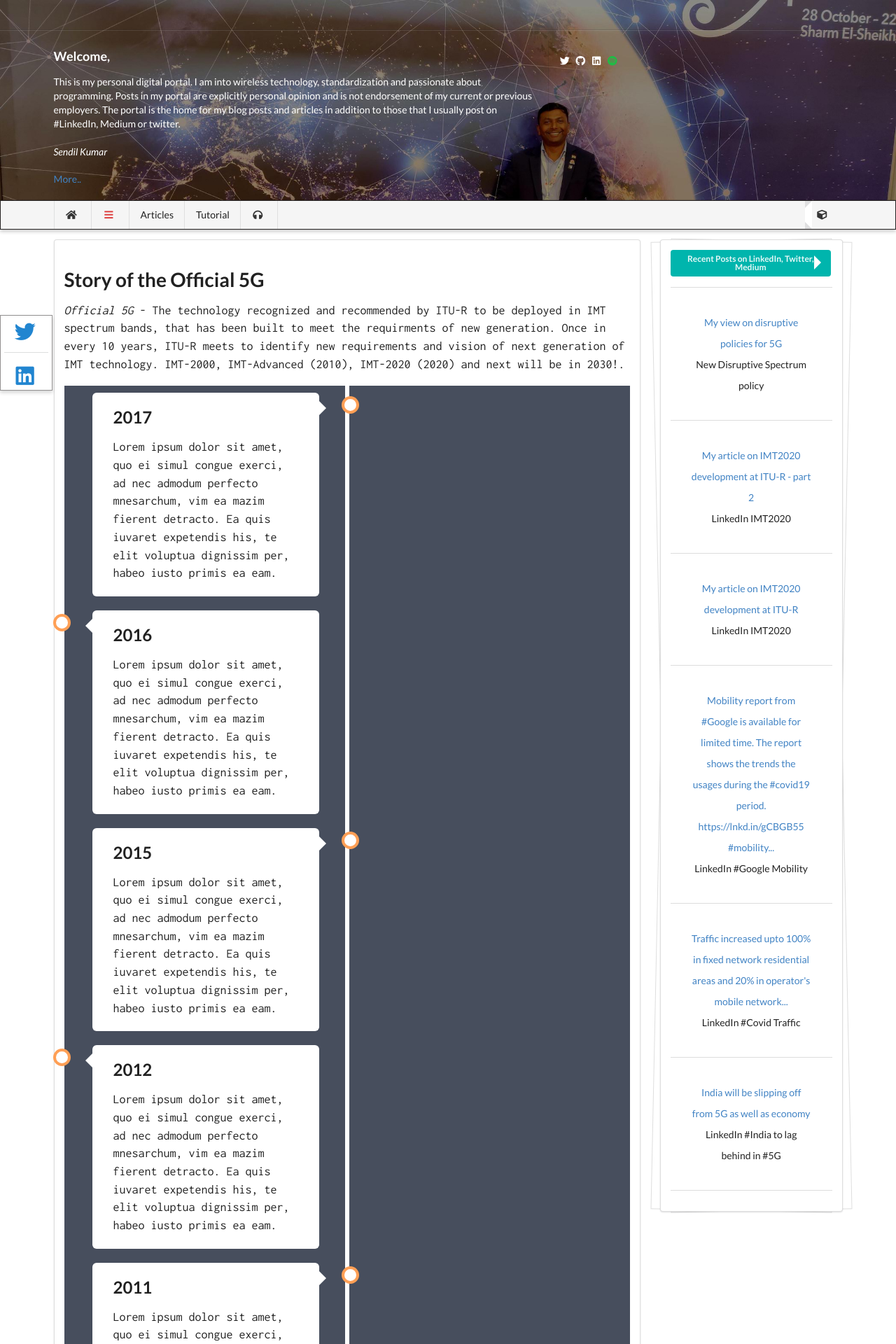
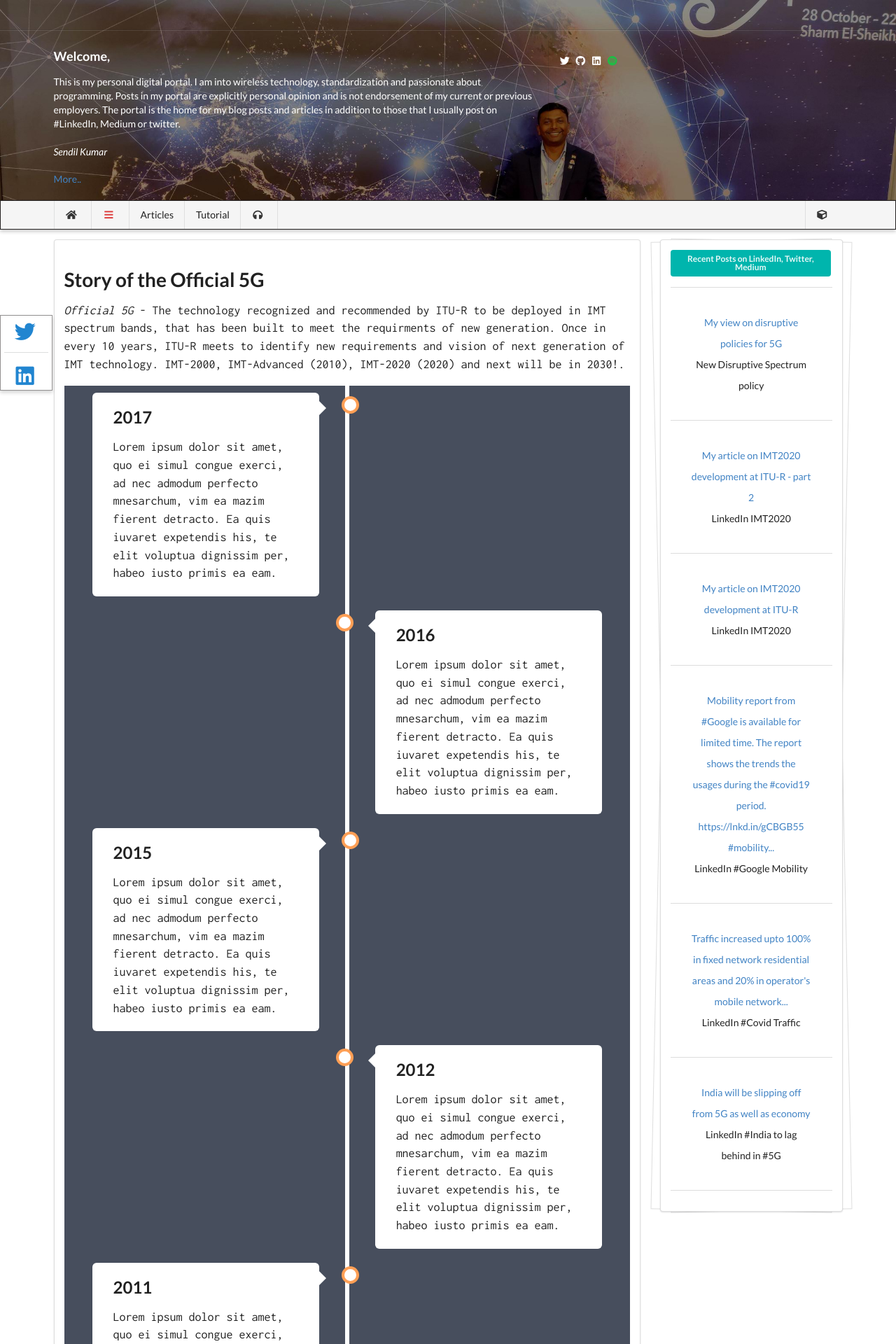
Before and after one commit to wiless/wiless.github.io, a Jekyll site: the page built from timeline.md, in a window 1280 px wide. Shown: the top 1920 px of the page at 70% size. Built offline with Jekyll 4.4.1, drawn with Linux system fonts in a browser that asks for light colours; nearby versions of some CDN libraries; some web fonts are replaced; comment, search, counter and statistics services are not loaded; a style sheet for code colours, icons or effects is not loaded.

Commit message:
Update timeline.md

```diff
--- a/timeline.md
+++ b/timeline.md
@@ -152,37 +152,37 @@ title: Story of official 5G
 *Official 5G* - The technology recognized and recommended by ITU-R to be deployed in IMT spectrum bands, that has been built to meet the requirments of new generation. Once in every 10 years, ITU-R meets to identify new requirements and vision of next generation of IMT technology. IMT-2000, IMT-Advanced (2010), IMT-2020 (2020) and next will be in 2030!.
 
 <div class="timeline">
-  <div class="containernew left">
+  <div class="containernew containerleft">
     <div class="content">
       <h2>2017</h2>
       <p>Lorem ipsum dolor sit amet, quo ei simul congue exerci, ad nec admodum perfecto mnesarchum, vim ea mazim fierent detracto. Ea quis iuvaret expetendis his, te elit voluptua dignissim per, habeo iusto primis ea eam.</p>
     </div>
   </div>
-  <div class="containernew right">
+  <div class="containernew containerright">
     <div class="content">
       <h2>2016</h2>
       <p>Lorem ipsum dolor sit amet, quo ei simul congue exerci, ad nec admodum perfecto mnesarchum, vim ea mazim fierent detracto. Ea quis iuvaret expetendis his, te elit voluptua dignissim per, habeo iusto primis ea eam.</p>
     </div>
   </div>
-  <div class="containernew left">
+  <div class="containernew containerleft">
     <div class="content">
       <h2>2015</h2>
       <p>Lorem ipsum dolor sit amet, quo ei simul congue exerci, ad nec admodum perfecto mnesarchum, vim ea mazim fierent detracto. Ea quis iuvaret expetendis his, te elit voluptua dignissim per, habeo iusto primis ea eam.</p>
     </div>
   </div>
-  <div class="containernew right">
+  <div class="containernew containerright">
     <div class="content">
       <h2>2012</h2>
       <p>Lorem ipsum dolor sit amet, quo ei simul congue exerci, ad nec admodum perfecto mnesarchum, vim ea mazim fierent detracto. Ea quis iuvaret expetendis his, te elit voluptua dignissim per, habeo iusto primis ea eam.</p>
     </div>
   </div>
-  <div class="containernew left">
+  <div class="containernew containerleft">
     <div class="content">
       <h2>2011</h2>
       <p>Lorem ipsum dolor sit amet, quo ei simul congue exerci, ad nec admodum perfecto mnesarchum, vim ea mazim fierent detracto. Ea quis iuvaret expetendis his, te elit voluptua dignissim per, habeo iusto primis ea eam.</p>
     </div>
   </div>
-  <div class="containernew right">
+  <div class="containernew containerright">
     <div class="content">
       <h2>2007</h2>
       <p>Lorem ipsum dolor sit amet, quo ei simul congue exerci, ad nec admodum perfecto mnesarchum, vim ea mazim fierent detracto. Ea quis iuvaret expetendis his, te elit voluptua dignissim per, habeo iusto primis ea eam.</p>
```
Also changed, not shown: other parts of timeline.md (+7 -7 lines).
